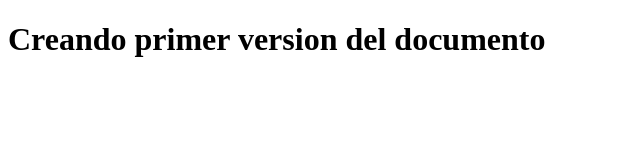
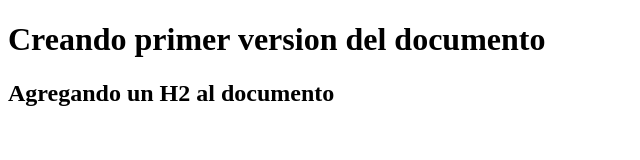
Before and after one commit to Riquelme-Carlos/Application-Web-Design, a plain HTML site: page index.html in a window 1280 px wide. Shown: the whole page, without its empty margins (0-640 px from the left). Drawn offline with Linux system fonts and the light colour scheme.

Commit message:
Agregando un h2 al documento

```diff
--- a/index.html
+++ b/index.html
@@ -8,5 +8,6 @@
 </head>
 <body>
     <h1>Creando primer version del documento</h1>
+    <h2>Agregando un H2 al documento</h2>
 </body>
 </html>
```
